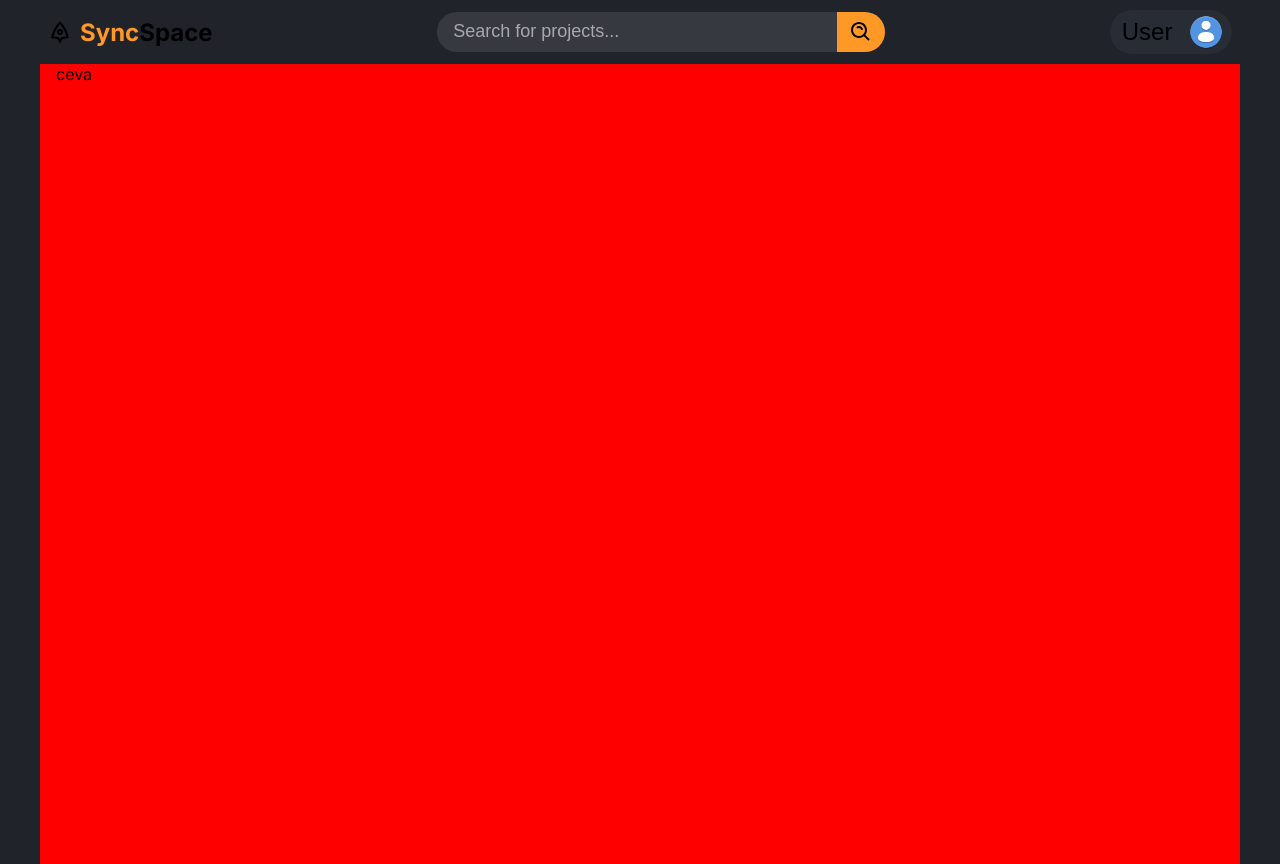
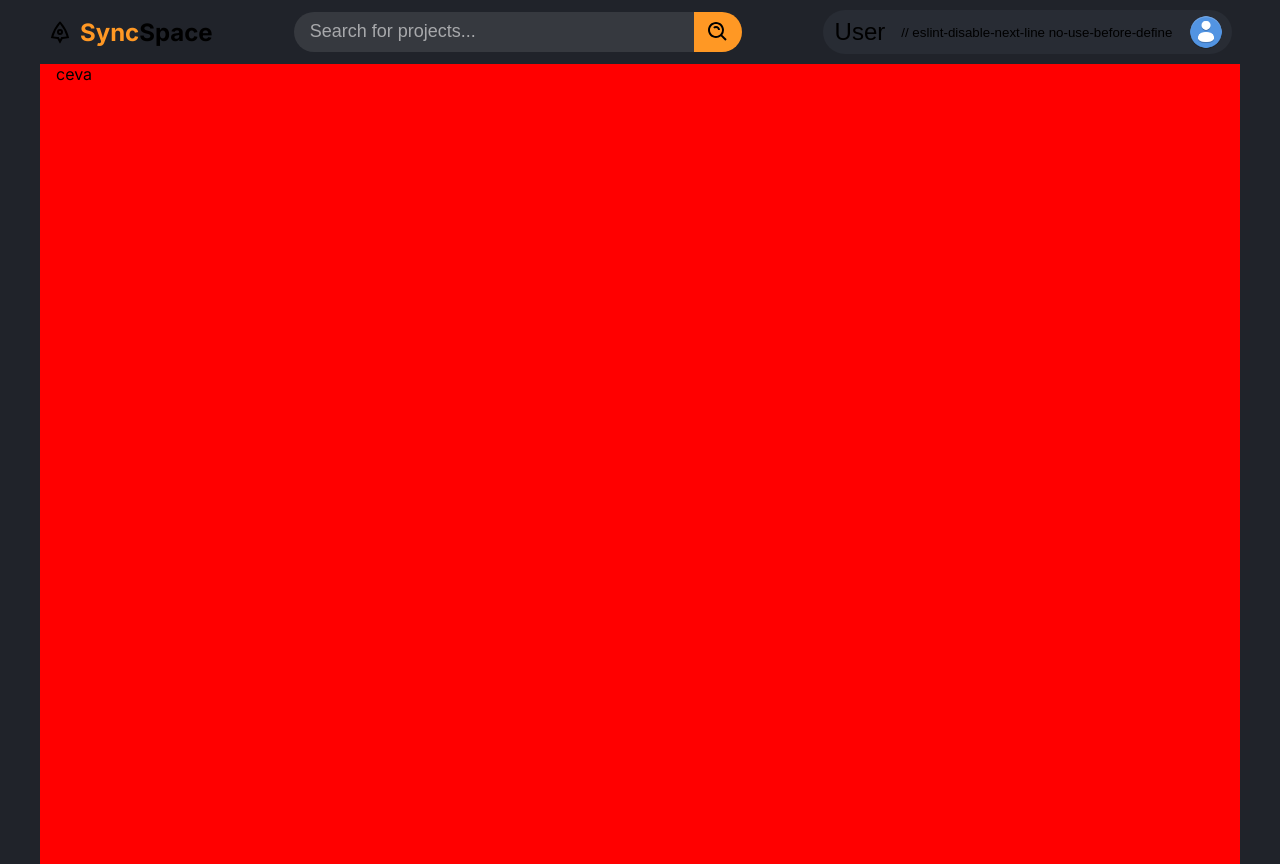
Before and after one commit to KiLLg0r/SyncSpace, a Next.js app: page / in a window 1280 px wide. Built offline with nearby package versions, Linux system fonts and the light colour scheme.

Commit message:
Update navigation.js

```diff
--- a/components/navigation.js
+++ b/components/navigation.js
@@ -20,6 +20,7 @@ const Navigation = () => {
       <div className={styles.right}>
         <button>
           <div className={styles["user-name"]}>User</div>
+          // eslint-disable-next-line no-use-before-define
           <img src="/user.png" alt="user" />
         </button>
       </div>
```
